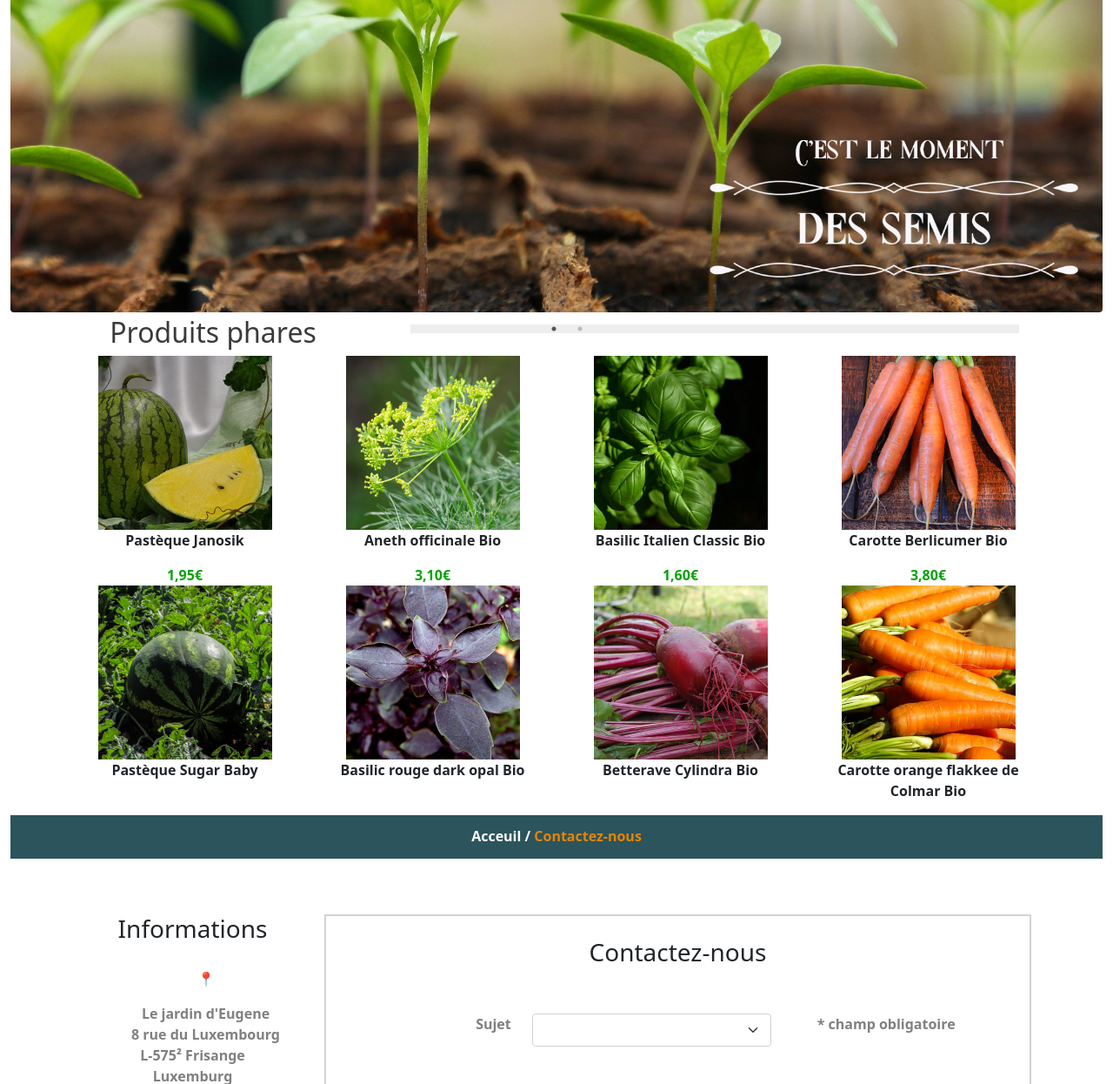
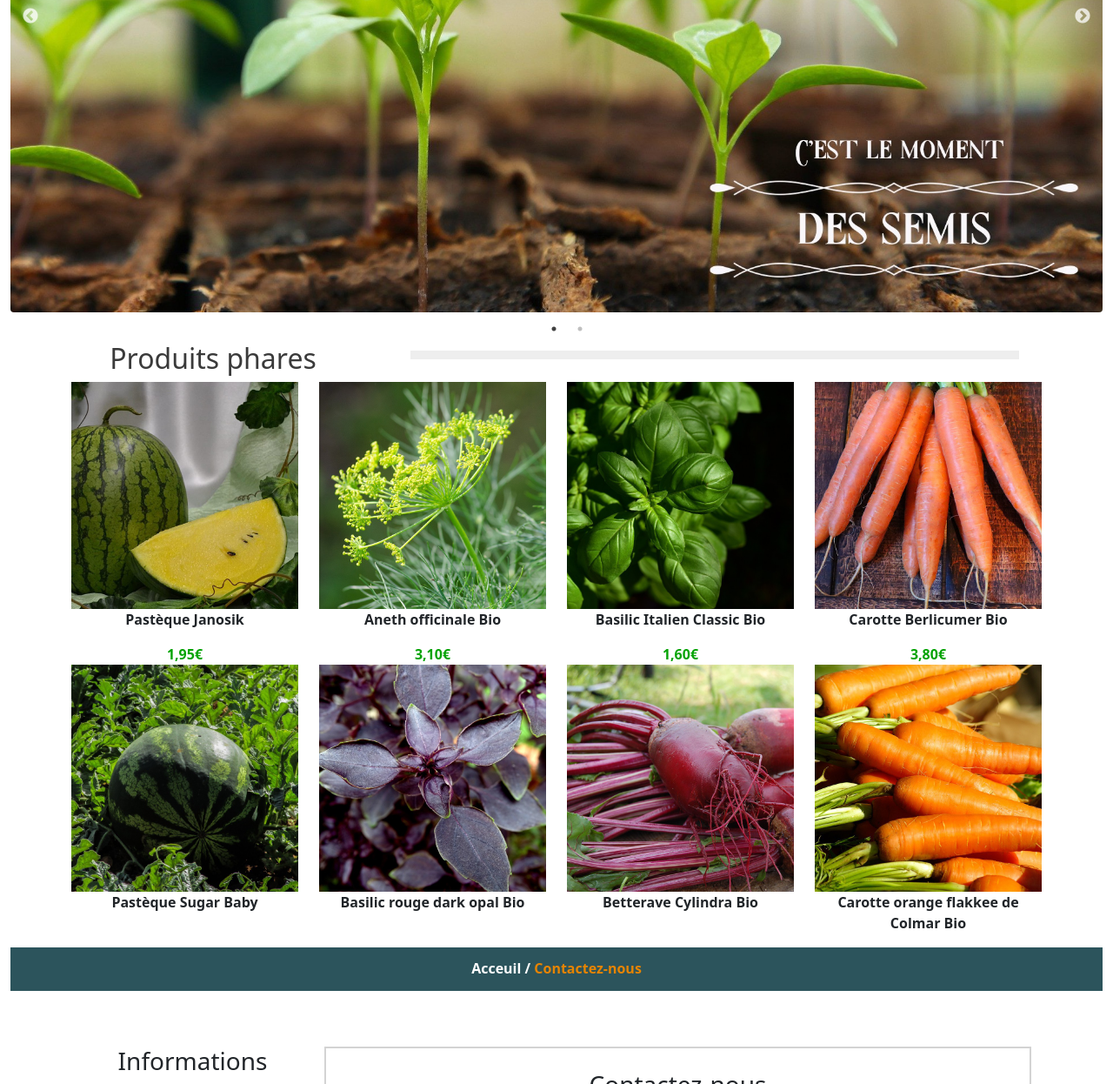
Before and after one commit to MatthieuSchoubrenner/JavaScript-Evaluations, a plain HTML site: page 03 - TD noté - Jardins/HTML/jardins.html in a window 1280 px wide. Shown: the part 360-1606 px from the top of the page at 87% size. Drawn offline with nearby package versions, Linux system fonts and the light colour scheme; files that its build step writes are made by us from their sources; files whose address does not match are found by name.

Commit message:
very very last push

```diff
--- a/03 - TD noté - Jardins/CSS/jardins.css
+++ b/03 - TD noté - Jardins/CSS/jardins.css
@@ -15,6 +15,21 @@ span {
 /* -----SLIDER----- */
 #slidepictures {
   width: 100%;
+}
+
+.slick-prev {
+  left: 25px !important;
+  top: 100px !important;
+}
+
+.slick-prev,
+.slick-next {
+  z-index: 1;
+}
+
+.slick-next {
+  right: 25px !important;
+  top: 100px !important;
 }
 
 /* -----FIN SLIDER----- */
--- a/03 - TD noté - Jardins/HTML/jardins.html
+++ b/03 - TD noté - Jardins/HTML/jardins.html
@@ -11,8 +11,8 @@
   <script src="https://cdn.jsdelivr.net/npm/bootstrap@5.0.0-beta2/dist/js/bootstrap.bundle.min.js"
     integrity="sha384-b5kHyXgcpbZJO/tY9Ul7kGkf1S0CWuKcCD38l8YkeH8z8QjE0GmW1gYU5S9FOnJ0" crossorigin="anonymous">
   </script>
-  <link rel="stylesheet" type="text/css" href="plug-in/slick-1.8.1/slick/slick.css" />
-  <link rel="stylesheet" type="text/css" href="plug-in/slick-1.8.1/slick/slick-theme.css" />
+  <link rel="stylesheet" type="text/css" href="../slick-1.8.1/slick/slick.css" />
+  <link rel="stylesheet" type="text/css" href="../slick-1.8.1/slick/slick-theme.css" />
   <title>Le jardin d'Eugene</title>
 </head>
 
@@ -61,6 +61,7 @@
       </div>
     </div>
   </div>
+
   <!-- FIN SLIDER PHOTOS -->
 
   <!-- ARTICLES -->
@@ -74,33 +75,32 @@
       <div class="col-2"></div>
     </div>
     <div class="row">
-      <div class="col-3"><img class="img-fluid" src="../IMG/pasteque-janosik.jpg" style="max-width: 200px;">
+      <div class="col-3"><img class="img-fluid" src="../IMG/pasteque-janosik.jpg">
         <p>Pastèque Janosik</p>
         <span>1,95€</span>
       </div>
-      <div class="col-3"><img class="img-fluid" src="../IMG/aneth-officinale-bio.jpg" style="max-width: 200px;">
+      <div class="col-3"><img class="img-fluid" src="../IMG/aneth-officinale-bio.jpg">
         <p>Aneth officinale Bio</p>
         <span>3,10€</span>
       </div>
-      <div class="col-3"><img class="img-fluid" src="../IMG/basilic-italien-classic-bio.jpg" style="max-width: 200px;">
+      <div class="col-3"><img class="img-fluid" src="../IMG/basilic-italien-classic-bio.jpg">
         <p>Basilic Italien Classic Bio</p>
         <span>1,60€</span>
       </div>
-      <div class="col-3"><img class="img-fluid" src="../IMG/carotte-berlicumer-bio.jpg" style="max-width: 200px;">
+      <div class="col-3"><img class="img-fluid" src="../IMG/carotte-berlicumer-bio.jpg">
         <p>Carotte Berlicumer Bio</p>
         <span>3,80€</span>
       </div>
-      <div class="col-3"><img class="img-fluid" src="../IMG/pasteque-sugar-baby.jpg" style="max-width: 200px;">
+      <div class="col-3"><img class="img-fluid" src="../IMG/pasteque-sugar-baby.jpg">
         <p>Pastèque Sugar Baby</p>
       </div>
-      <div class="col-3"><img class="img-fluid" src="../IMG/basilic-rouge-dark-opal-bio.jpg" style="max-width: 200px;">
+      <div class="col-3"><img class="img-fluid" src="../IMG/basilic-rouge-dark-opal-bio.jpg">
         <p>Basilic rouge dark opal Bio</p>
       </div>
-      <div class="col-3"><img class="img-fluid" src="../IMG/betterave-cylindra-bio.jpg" style="max-width: 200px;">
+      <div class="col-3"><img class="img-fluid" src="../IMG/betterave-cylindra-bio.jpg">
         <p>Betterave Cylindra Bio</p>
       </div>
-      <div class="col-3"><img class="img-fluid" src="../IMG/carotte-orange-flakkee-2-de-colmar-bio.jpg"
-          style="max-width: 200px;">
+      <div class="col-3"><img class="img-fluid" src="../IMG/carotte-orange-flakkee-2-de-colmar-bio.jpg">
         <p>Carotte orange flakkee de Colmar Bio</p>
       </div>
     </div>
```
Also changed, not shown: 03 - TD noté - Jardins/slick-1.8.1/slick/slick-theme.css.
